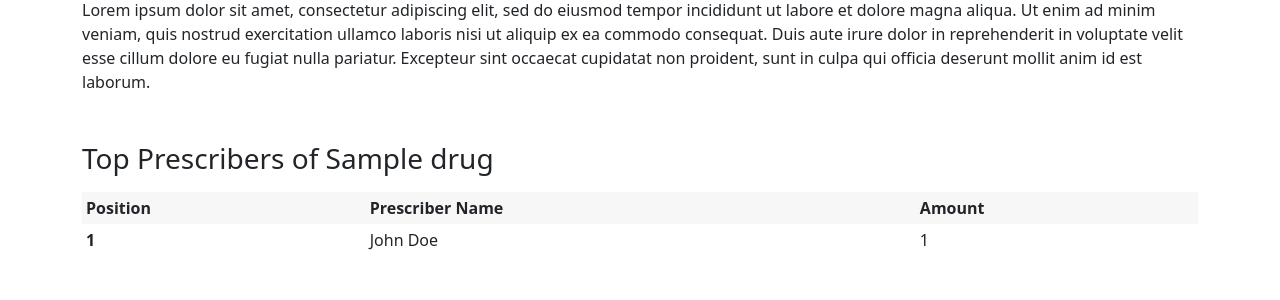
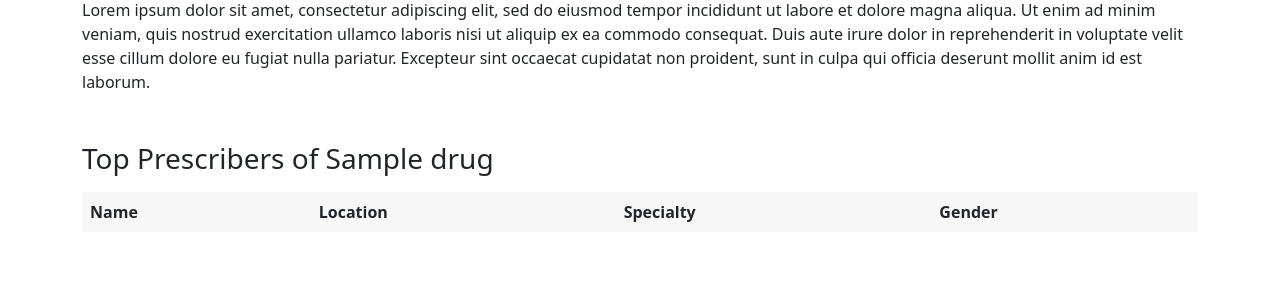
Before and after one commit to logankimbs/intex, a Django app: a page that uses templates/portal/viewdrug.html in a window 1280 px wide. Shown: the part 167-467 px from the top of the page. Run offline with Django 3.2, Linux system fonts and the light colour scheme; tables that the repository leaves empty hold one stand-in row (values such as "Sample post"); lists and menus that the app fills with data are empty.

Commit message:
wrote sql query to display users for drugs

```diff
--- a/portal/views.py
+++ b/portal/views.py
@@ -75,4 +75,9 @@ def drugsPageView(request):
 def viewdrugPageView(request, drugname):
     drug = Drugs.objects.get(drugname=drugname)
 
-    return render(request, 'portal/viewdrug.html', {'drug': drug})
+    # sql to display top 10 prescriber of this drug
+    top_ten = Prescribers.objects.raw(
+        f"SELECT p.npi, CONCAT(p.fname, ' ', p.lname) AS full_name, p.gender, p.state_id, p.specialty, t.qty FROM portal_prescribers p INNER JOIN portal_triple t ON p.npi = t.prescriberid_id WHERE t.drug_id LIKE '{drugname}' ORDER BY qty DESC LIMIT 10"
+    )
+
+    return render(request, 'portal/viewdrug.html', {'drug': drug, 'top_ten': top_ten})
--- a/templates/portal/prescribers.html
+++ b/templates/portal/prescribers.html
@@ -18,7 +18,7 @@
         voluptate velit esse cillum dolore eu fugiat nulla pariatur. Excepteur sint occaecat cupidatat
         non proident, sunt in culpa qui officia deserunt mollit anim id est laborum.
     </p>
-    <table id="prescribersTable" class="table table-hover table-borderless">
+    <table id="prescribersTable" class="table table-hover table-borderless modal-dialog-scrollable">
         <thead>
         <tr>
             <th scope="col">Name</th>
--- a/templates/portal/viewdrug.html
+++ b/templates/portal/viewdrug.html
@@ -14,20 +14,30 @@
         non proident, sunt in culpa qui officia deserunt mollit anim id est laborum.
     </p>
     <h3 class="mb-3">Top Prescribers of {{drug}}</h3>
-    <table class="table table-hover table-borderless table-sm">
+    <table id="prescribersTable" class="table table-hover table-borderless">
         <thead>
-            <tr>
-                <th scope="col">Position</th>
-                <th scope="col">Prescriber Name</th>
-                <th scope="col">Amount</th>
-            </tr>
+        <tr>
+            <th scope="col">Name</th>
+            <th scope="col">Location</th>
+            <th scope="col">Specialty</th>
+            <th scope="col">Gender</th>
+        </tr>
         </thead>
         <tbody>
-            <tr class="click-drug">
-                <th scope="row">1</th>
-                <td>John Doe</td>
-                <td>1</td>
-            </tr>
+            {% for item in top_ten %}
+                <tr class="click-drug" onclick="location.href='/{{item.npi}}'">
+                    <td>{{item.full_name}}</td>
+                    <td>{{item.state_id}}</td>
+                    <td>{{item.specialty}}</td>
+                    <td>
+                        {% if item.gender.lower == 'm' %}
+                            Male
+                        {% else %}
+                            Female
+                        {% endif %}
+                    </td>
+                </tr>
+            {% endfor %}
         </tbody>
     </table>
 </div>
```
Lines whose indentation alone changed are shown as unchanged.
